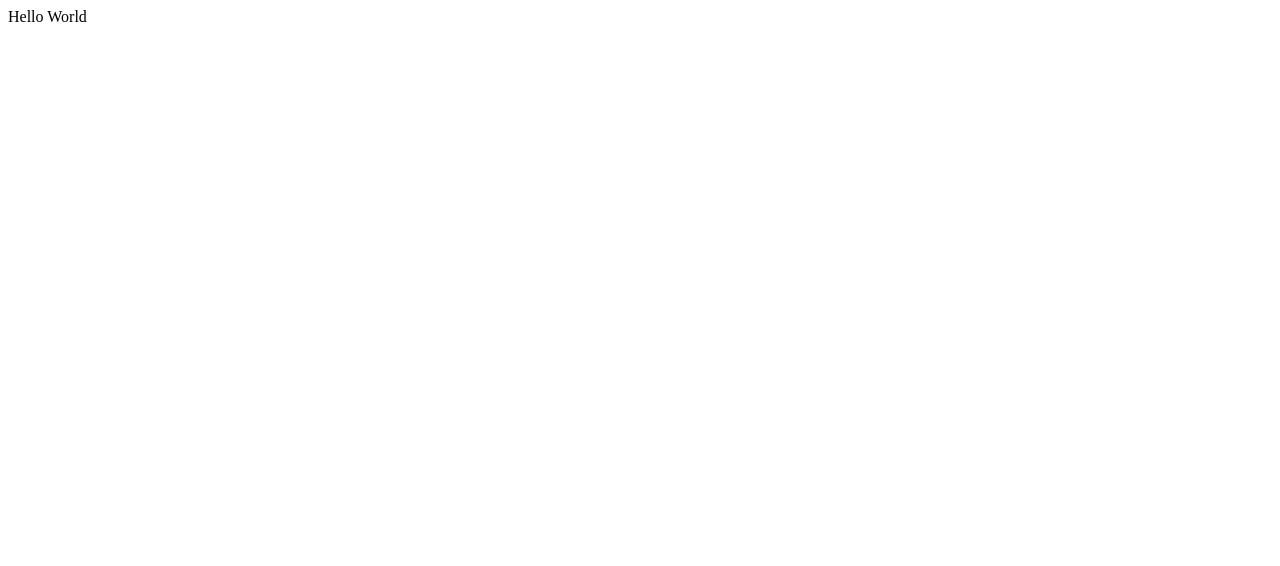
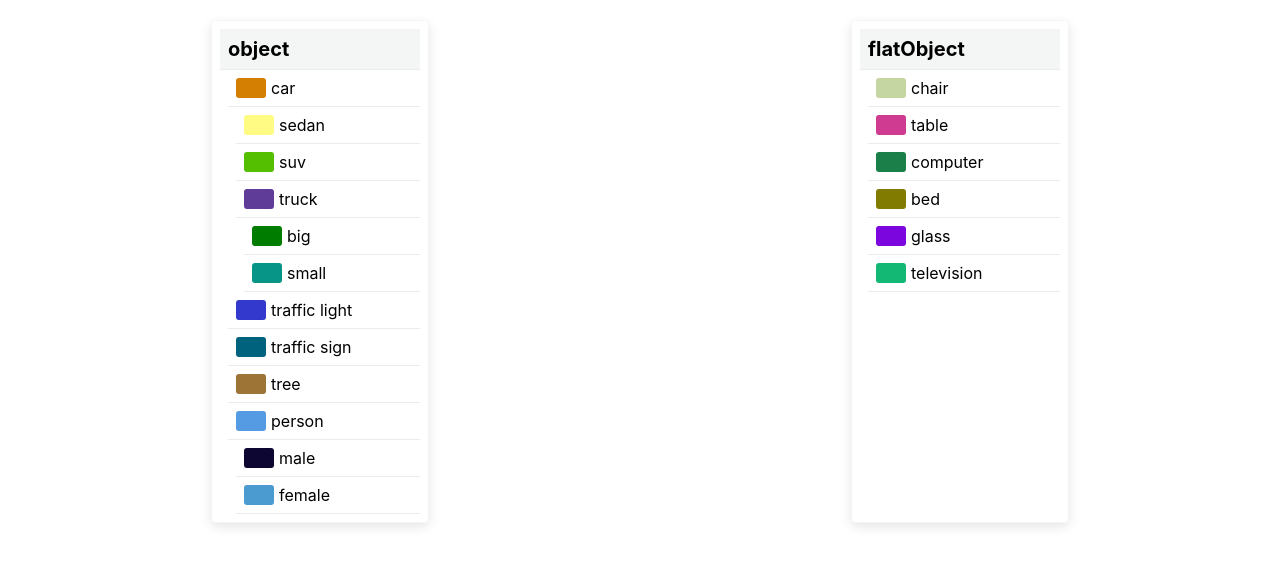
Before and after one commit to coder-shanks/reactjs-interview, a React (Create React App) app in the folder interview-1/: page / in a window 1280 px wide. Shown: the top 566 px of the page. Built offline with nearby package versions, Linux system fonts and the light colour scheme; the HTML template or start-up script is replaced by a standard one.

Commit message:
add taxonomy, taxonomy-item components

```diff
--- /dev/null
+++ b/interview-1/src/App.scss
@@ -0,0 +1,13 @@
+body {
+  margin: 0;
+  font-family: -apple-system, BlinkMacSystemFont, 'Segoe UI', 'Roboto', 'Oxygen',
+    'Ubuntu', 'Cantarell', 'Fira Sans', 'Droid Sans', 'Helvetica Neue',
+    sans-serif;
+  -webkit-font-smoothing: antialiased;
+  -moz-osx-font-smoothing: grayscale;
+}
+
+.app-container {
+  display: flex;
+  justify-content: space-around;
+}
--- a/interview-1/src/App.tsx
+++ b/interview-1/src/App.tsx
@@ -1,8 +1,19 @@
 /**
  * @component
  */
+
+import { flatTaxonomy, nestedTaxonomy } from './Taxonomies';
+
+import './App.scss';
+import Taxonomy from './components/taxonomy/taxonomy.component';
+
 function App() {
-  return <div>Hello World</div>;
+  return (
+    <div className="app-container">
+      {<Taxonomy taxonomyEntries={nestedTaxonomy} />}
+      {<Taxonomy taxonomyEntries={flatTaxonomy} />}
+    </div>
+  );
 }
 
 export default App;
--- /dev/null
+++ b/interview-1/src/components/taxonomy-item/taxonomy-item.component.tsx
@@ -0,0 +1,56 @@
+import { FC } from 'react';
+
+import { TaxonomyEntry } from '../../Taxonomies';
+import { stringToColor } from '../../utils';
+import './taxonomy-item.styles.scss';
+
+type TaxonomyProps = {
+  taxonomyItem: TaxonomyEntry;
+  changeSelection: any;
+  selectedItem: number;
+  isParent: boolean;
+};
+
+const TaxonomyItem: FC<TaxonomyProps> = ({
+  taxonomyItem,
+  changeSelection,
+  selectedItem,
+  isParent,
+}) => {
+  return (
+    <div className="child-container">
+      <div
+        className={`item-container ${
+          selectedItem === taxonomyItem.classId ? 'selected' : ''
+        }`}
+        onClick={() => changeSelection(taxonomyItem.classId)}
+      >
+        {!isParent ? (
+          <span
+            className="item-rectangle"
+            style={{ backgroundColor: stringToColor(taxonomyItem.name) }}
+          ></span>
+        ) : null}
+        <p className={`item-text ${isParent ? 'item-text-bold' : ''}`}>
+          {taxonomyItem.name}
+        </p>
+      </div>
+
+      {taxonomyItem.children.length > 0 ? (
+        <div>
+          {taxonomyItem.children.map((taxChildItem) => (
+            <TaxonomyItem
+              key={taxChildItem.classId}
+              taxonomyItem={taxChildItem}
+              changeSelection={changeSelection}
+              selectedItem={selectedItem}
+              isParent={false}
+            />
+          ))}
+        </div>
+      ) : null}
+    </div>
+  );
+};
+
+export default TaxonomyItem;
--- /dev/null
+++ b/interview-1/src/components/taxonomy-item/taxonomy-item.styles.scss
@@ -0,0 +1,47 @@
+.child-container {
+  width: auto;
+  // margin-top: 6px;
+
+  & > div {
+    padding-left: 8px;
+  }
+}
+
+.item {
+  &-container {
+    display: flex;
+    border-bottom: 1px solid #eaecec;
+    align-items: center;
+    padding: 8px;
+
+    &:hover {
+      cursor: pointer;
+    }
+
+    &:active {
+      background-color: rgba($color: #eaecec, $alpha: 0.5);
+    }
+  }
+
+  &-text {
+    font-size: 16px;
+    margin: 0;
+
+    &-bold {
+      font-size: 20px;
+      font-weight: bold;
+    }
+  }
+
+  &-rectangle {
+    display: inline-block;
+    width: 30px;
+    height: 20px;
+    border-radius: 3px;
+    margin-right: 5px;
+  }
+}
+
+.selected {
+  background-color: rgba($color: #eaecec, $alpha: 0.5);
+}
--- /dev/null
+++ b/interview-1/src/components/taxonomy/taxonomy.component.tsx
@@ -0,0 +1,29 @@
+import { FC, useState } from 'react';
+import { TaxonomyEntry } from '../../Taxonomies';
+
+import TaxonomyItem from '../taxonomy-item/taxonomy-item.component';
+import './taxonomy.styles.scss';
+
+type TaxonomyEntryProps = {
+  taxonomyEntries: TaxonomyEntry[];
+};
+
+const Taxonomy: FC<TaxonomyEntryProps> = ({ taxonomyEntries }) => {
+  const [selected, setSelected] = useState(0);
+
+  return (
+    <div className="main-container">
+      {taxonomyEntries.map((taxonomyEntry) => (
+        <TaxonomyItem
+          key={taxonomyEntry.classId}
+          taxonomyItem={taxonomyEntry}
+          changeSelection={(index: number) => setSelected(index)}
+          selectedItem={selected}
+          isParent={true}
+        />
+      ))}
+    </div>
+  );
+};
+
+export default Taxonomy;
--- /dev/null
+++ b/interview-1/src/components/taxonomy/taxonomy.styles.scss
@@ -0,0 +1,8 @@
+.main-container {
+  width: 200px;
+  padding: 8px;
+  margin-top: 20px;
+  border: 1px solid rgba($color: #eaecec, $alpha: 0.5);
+  border-radius: 5px;
+  box-shadow: rgba(0, 0, 0, 0.1) 0px 4px 12px;
+}
```
